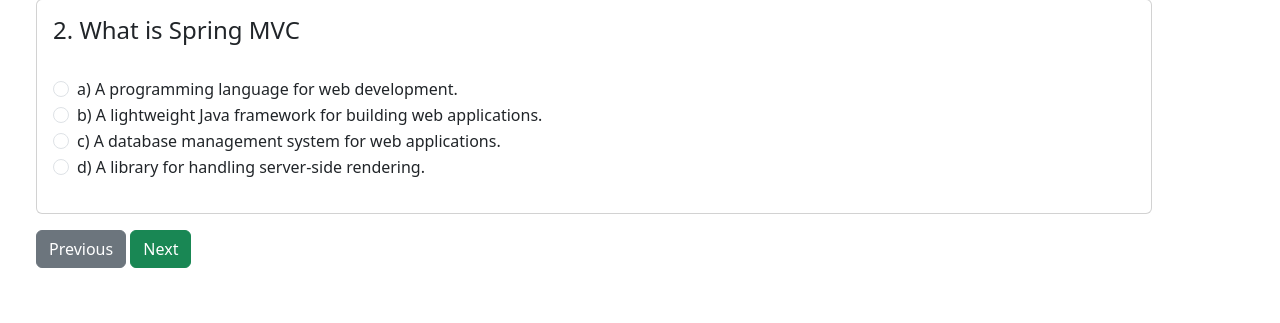
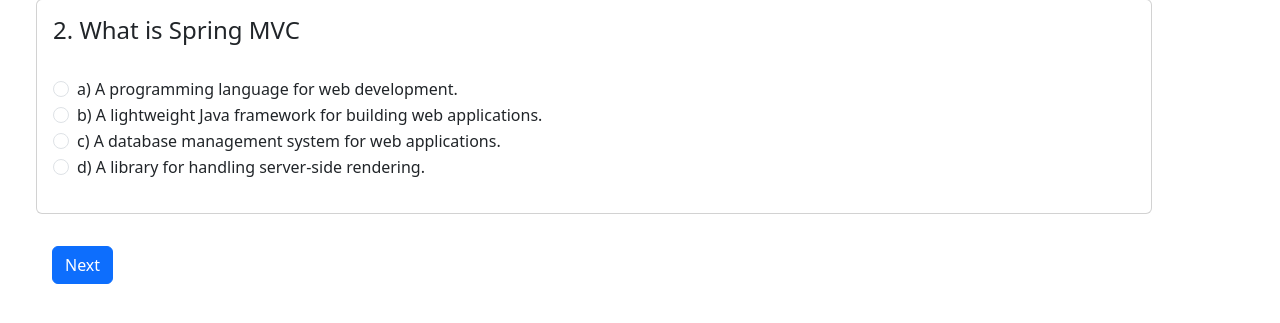
Before and after one commit to isaac-alexander/SpringMVC-Quiz-App, a Spring Boot app: page /question/1 in a window 1280 px wide. Shown: the part 119-442 px from the top of the page. Run offline with Spring Boot 4, Linux system fonts and the light colour scheme; data comes from the database, SQL or seed files in the repository.

Commit message:
src/main/resources/templates/question.html

```diff
--- a/src/main/resources/templates/question.html
+++ b/src/main/resources/templates/question.html
@@ -1,5 +1,5 @@
 <!DOCTYPE html>
-<html xmlns:th="http://www.thymeleaf.org">
+<html lang="en" xmlns:th="http://www.thymeleaf.org">
 <head>
     <title>Quiz</title>
 
@@ -52,16 +52,16 @@
     <!-- navigation buttons -->
     <div>
 
-        <!-- previous button -->
-        <a th:if="${index > 0}"
-           th:href="@{/question/{i}(i=${index - 1})}"
-           class="btn btn-secondary">Previous</a>
+<!--        &lt;!&ndash; previous button &ndash;&gt;-->
+<!--        <a th:if="${index > 0}"-->
+<!--           th:href="@{/question/{i}(i=${index - 1})}"-->
+<!--           class="btn btn-secondary">Previous</a>-->
 
         <!-- next or submit -->
-        <button class="btn btn-success">
-            <span th:if="${index < total - 1}">Next</span>
-            <span th:if="${index == total - 1}">Submit</span>
-        </button>
+        <div class="p-3">
+            <button class="btn btn-primary" th:if="${index < total - 1}">Next</button>
+            <button class="btn btn-success" th:if="${index == total - 1}">Submit</button>
+        </div>
 
     </div>
 
```
